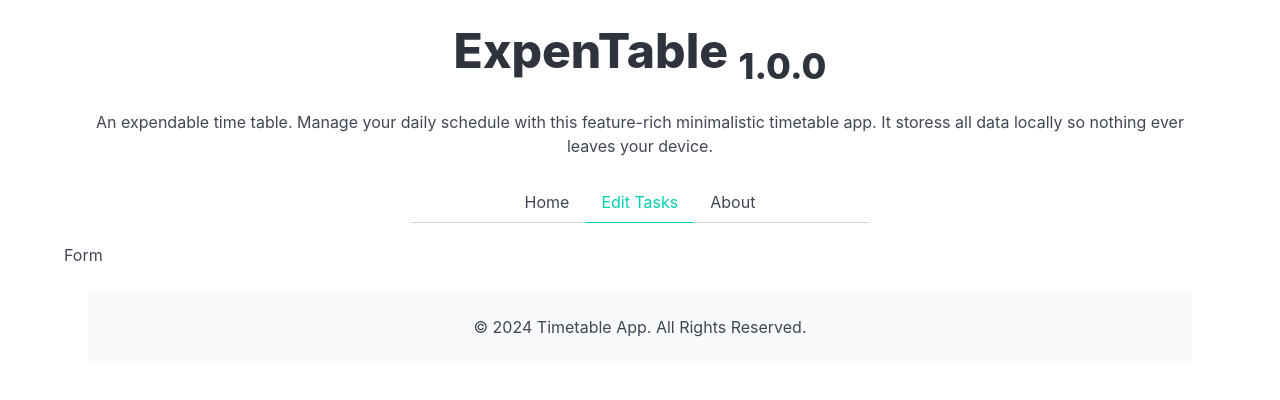
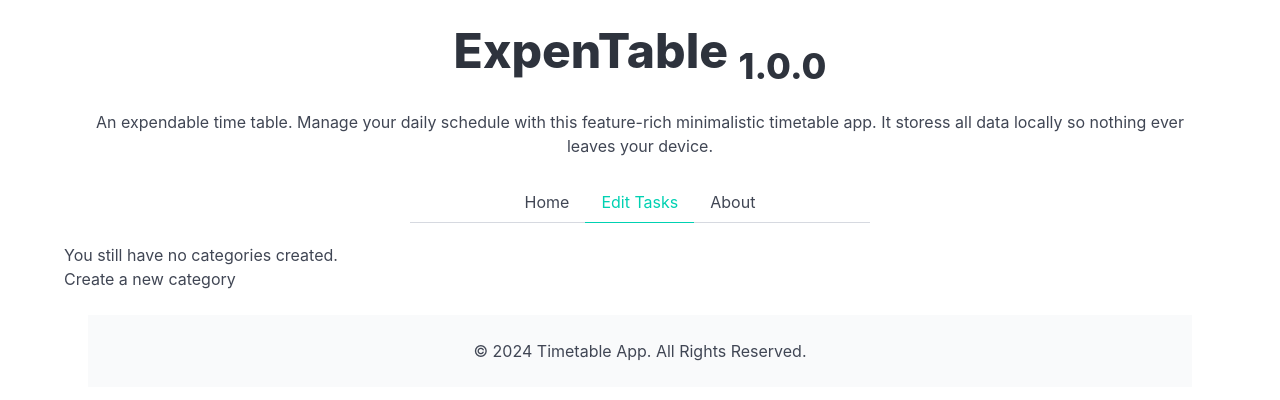
Before and after one commit to Blankscreen-exe/ExpenTable, a React (Vite) app: page /edit in a window 1280 px wide. Shown: the top 400 px of the page. Built offline with nearby package versions, Linux system fonts and the light colour scheme.

Commit message:
form structure

```diff
--- /dev/null
+++ b/src/components/form/Modal.jsx
@@ -0,0 +1,5 @@
+import React from 'react';
+
+export default function Modal() {
+
+}
--- a/src/components/form/index.jsx
+++ b/src/components/form/index.jsx
@@ -1,9 +1,153 @@
-import React from 'react'
+import React, { useState } from 'react';
+import { useLocalStorage } from '../../customHooks';
+import Modal from './Modal';
 
 function Form() {
-  return (
-    <div>Form</div>
-  )
+    const categoriesKey = "categories";
+    const [formData, setFormData] = useLocalStorage(categoriesKey, []);
+    const [modal, setModal] = useState(false);
+
+    // Checks if the category has specific day
+    const checkCategoryDay = (day) => {
+        formData.forEach(item => {
+            const itemDay = item.days[day];
+            if (itemDay) {
+                return itemDay;
+            } else {
+                return null;
+            }
+        })
+    }
+
+    // Days state
+    const [sunday, setSunday] = useState(() => checkCategoryDay("sun"));
+    const [monday, setMonday] = useState(() => checkCategoryDay("mon"));
+    const [tuesday, setTuesday] = useState(() => checkCategoryDay("tue"));
+    const [wednesday, setWednesday] = useState(() => checkCategoryDay("wed"));
+    const [thursday, setThursday] = useState(() => checkCategoryDay("thu"));
+    const [friday, setFriday] = useState(() => checkCategoryDay("fri"));
+    const [saturday, setSaturday] = useState(() => checkCategoryDay("sat"));
+
+    return (
+        <div>
+            <form>
+                {formData.length ?
+                    <div>
+                        <div>
+                            <label htmlFor="categories">Category:</label>
+                            <select name="categories" id="categories-dropdown">
+                                {formData.map((item, index) => {
+                                    return (<option value={item.title} key={index}>{item.title}</option>);
+                                })}
+                            </select>
+                            <button onClick={() => setModal(true)}>Edit</button>
+                            <label htmlFor="priority">Priority:</label>
+                            <input type="number" min={1} max={5} />
+                        </div>
+                        <div>
+                            <div>
+                                <h2>Sunday</h2>
+                                <div>
+                                    <label>
+                                        Title
+                                        <input type="text" name="sunTitle" id="sun-title" value={sunday ? sunday.title : ""} />
+                                    </label>
+                                    <label>
+                                        Alloted time
+                                        <input type="number" step={0.5} name="sunAllotedTime" id="sun-alloted-time" value={sunday ? sunday.allotedTime : null} />
+                                    </label>
+                                </div>
+                            </div>
+                            <div>
+                                <h2>Monday</h2>
+                                <div>
+                                    <label>
+                                        Title
+                                        <input type="text" name="monTitle" id="mon-title" value={monday ? monday.title : ""} />
+                                    </label>
+                                    <label>
+                                        Alloted time
+                                        <input type="number" step={0.5} name="monAllotedTime" id="mon-alloted-time" value={monday ? monday.allotedTime : null} />
+                                    </label>
+                                </div>
+                            </div>
+                            <div>
+                                <h2>Tuesday</h2>
+                                <div>
+                                    <label>
+                                        Title
+                                        <input type="text" name="tueTitle" id="tue-title" value={tuesday ? tuesday.title : ""} />
+                                    </label>
+                                    <label>
+                                        Alloted time
+                                        <input type="number" step={0.5} name="tueAllotedTime" id="tue-alloted-time" value={tuesday ? tuesday.allotedTime : null} />
+                                    </label>
+                                </div>
+                            </div>
+                            <div>
+                                <h2>Wednesday</h2>
+                                <div>
+                                    <label>
+                                        Title
+                                        <input type="text" name="wedTitle" id="wed-title" value={wednesday ? wednesday.title : ""} />
+                                    </label>
+                                    <label>
+                                        Alloted time
+                                        <input type="number" step={0.5} name="wedAllotedTime" id="wed-alloted-time" value={wednesday ? wednesday.allotedTime : null} />
+                                    </label>
+                                </div>
+                            </div>
+                            <div>
+                                <h2>Thursday</h2>
+                                <div>
+                                    <label>
+                                        Title
+                                        <input type="text" name="thuTitle" id="thu-title" value={thursday ? thursday.title : ""} />
+                                    </label>
+                                    <label>
+                                        Alloted time
+                                        <input type="number" step={0.5} name="thuAllotedTime" id="thu-alloted-time" value={thursday ? thursday.allotedTime : null} />
+                                    </label>
+                                </div>
+                            </div>
+                            <div>
+                                <h2>Friday</h2>
+                                <div>
+                                    <label>
+                                        Title
+                                        <input type="text" name="friTitle" id="fri-title" value={friday ? friday.title : ""} />
+                                    </label>
+                                    <label>
+                                        Alloted time
+                                        <input type="number" step={0.5} name="friAllotedTime" id="fri-alloted-time" value={friday ? friday.allotedTime : null} />
+                                    </label>
+                                </div>
+                            </div>
+                            <div>
+                                <h2>Saturday</h2>
+                                <div>
+                                    <label>
+                                        Title
+                                        <input type="text" name="satTitle" id="sat-title" value={saturday ? saturday.title : ""} />
+                                    </label>
+                                    <label>
+                                        Alloted time
+                                        <input type="number" step={0.5} name="satAllotedTime" id="sat-alloted-time" value={saturday ? saturday.allotedTime : null} />
+                                    </label>
+                                </div>
+                            </div>
+                        </div>
+                    </div>
+                    :
+                    <div>
+                        <h2>You still have no categories created.</h2>
+                        <button onClick={() => setModal(true)}>Create a new category</button>
+                    </div>
+                }
+            </form>
+            {modal && <Modal />}
+        </div>
+    )
 }
 
 export default Form
```
